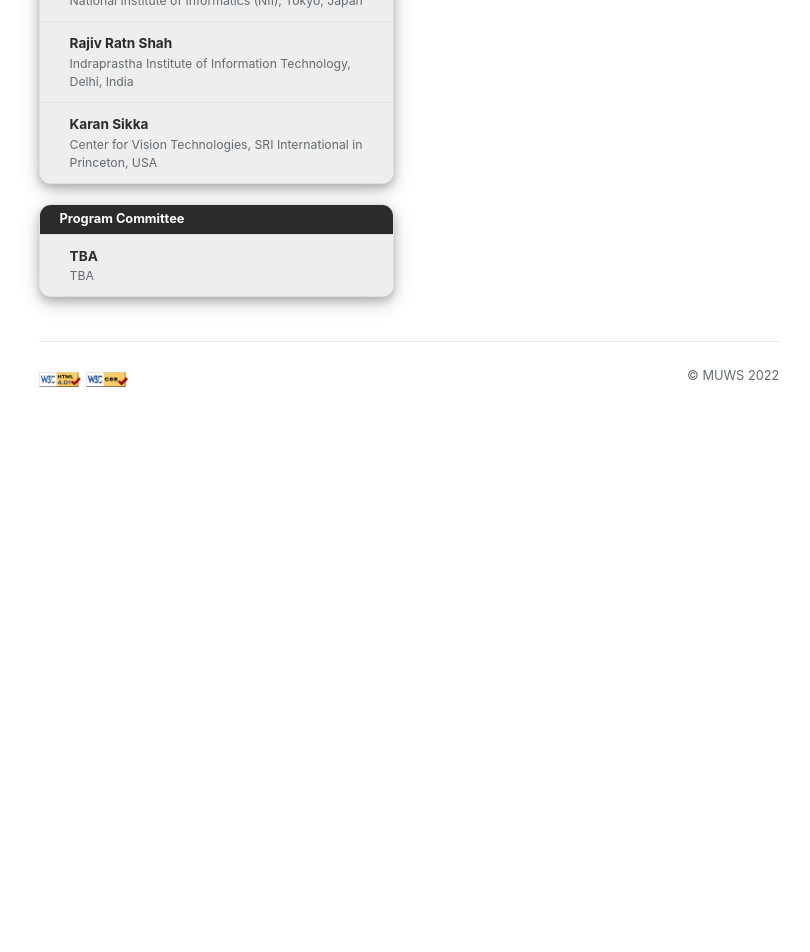
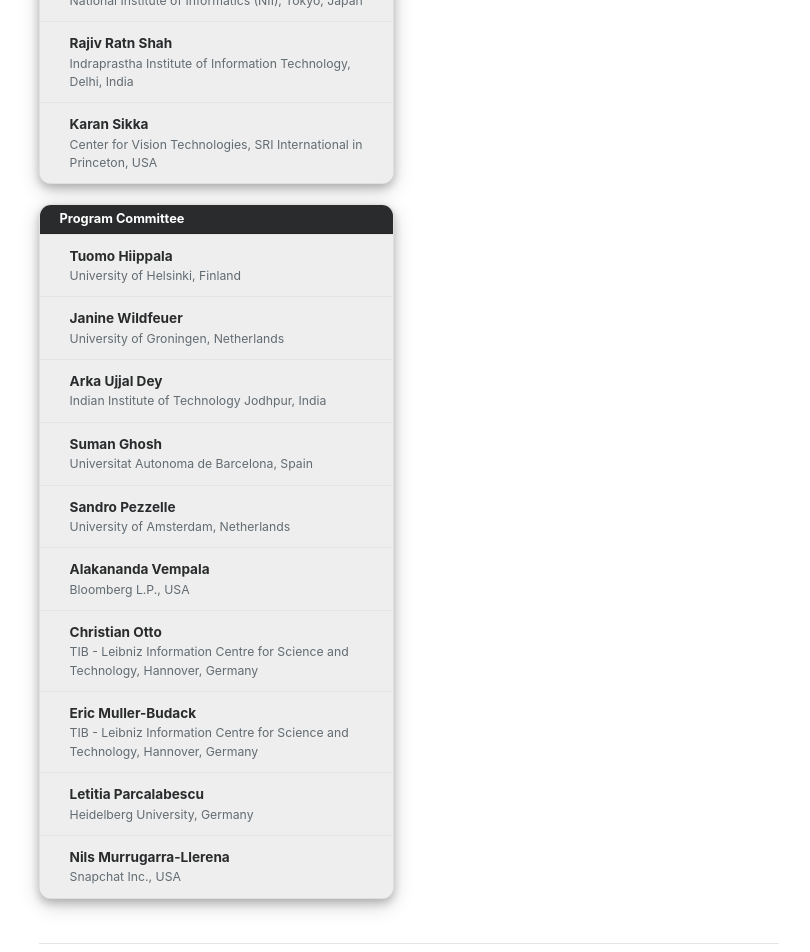
Before and after one commit to muws-workshop/muws-workshop.github.io, a Jekyll site: the page built from organization.html, in a window 1280 px wide. Shown: the part 636-1588 px from the top of the page, without its empty margins (231-1041 px from the left). Built offline with Jekyll 4.4.1, drawn with Linux system fonts in a browser that asks for light colours; nearby versions of some CDN libraries; before the commit the page ends 1038 px from its top, so only the background shows below that.

Commit message:
Update conference.yml

```diff
--- a/_data/conference.yml
+++ b/_data/conference.yml
@@ -76,3 +76,23 @@ program_chair:
     org: Center for Vision Technologies, SRI International in Princeton, USA
     homepage: https://ksikka.com
 program_committee:
+  - name: Tuomo Hiippala
+    org: University of Helsinki, Finland
+  - name: Janine Wildfeuer
+    org: University of Groningen, Netherlands
+  - name: Arka Ujjal Dey
+    org: Indian Institute of Technology Jodhpur, India
+  - name: Suman Ghosh
+    org: Universitat Autonoma de Barcelona, Spain
+  - name: Sandro Pezzelle
+    org: University of Amsterdam, Netherlands
+  - name: Alakananda Vempala
+    org: Bloomberg L.P., USA
+  - name: Christian Otto
+    org: TIB - Leibniz Information Centre for Science and Technology, Hannover, Germany
+  - name: Eric Muller-Budack
+    org: TIB - Leibniz Information Centre for Science and Technology, Hannover, Germany
+  - name: Letitia Parcalabescu
+    org: Heidelberg University, Germany
+  - name: Nils Murrugarra-Llerena
+    org: Snapchat Inc., USA
```
